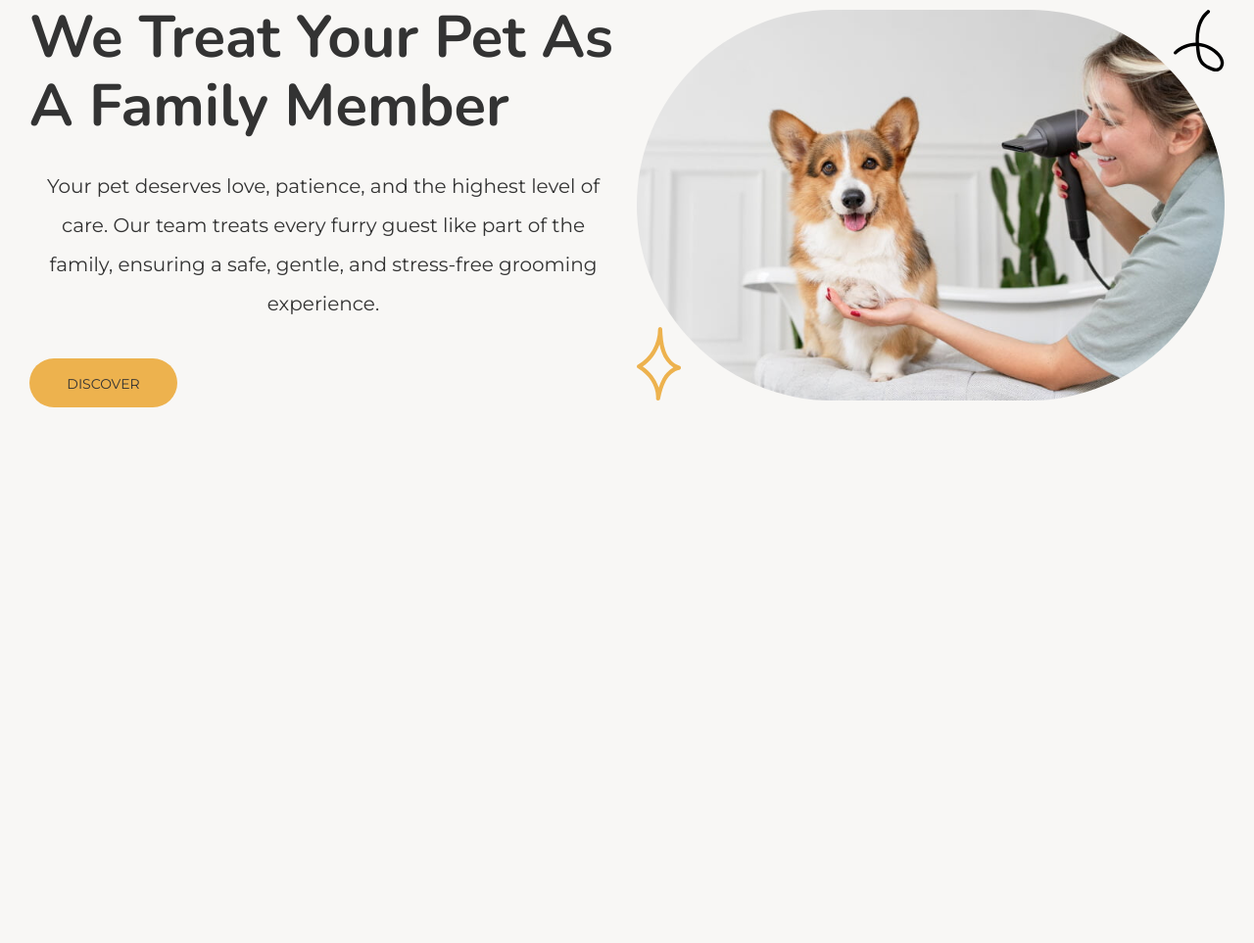
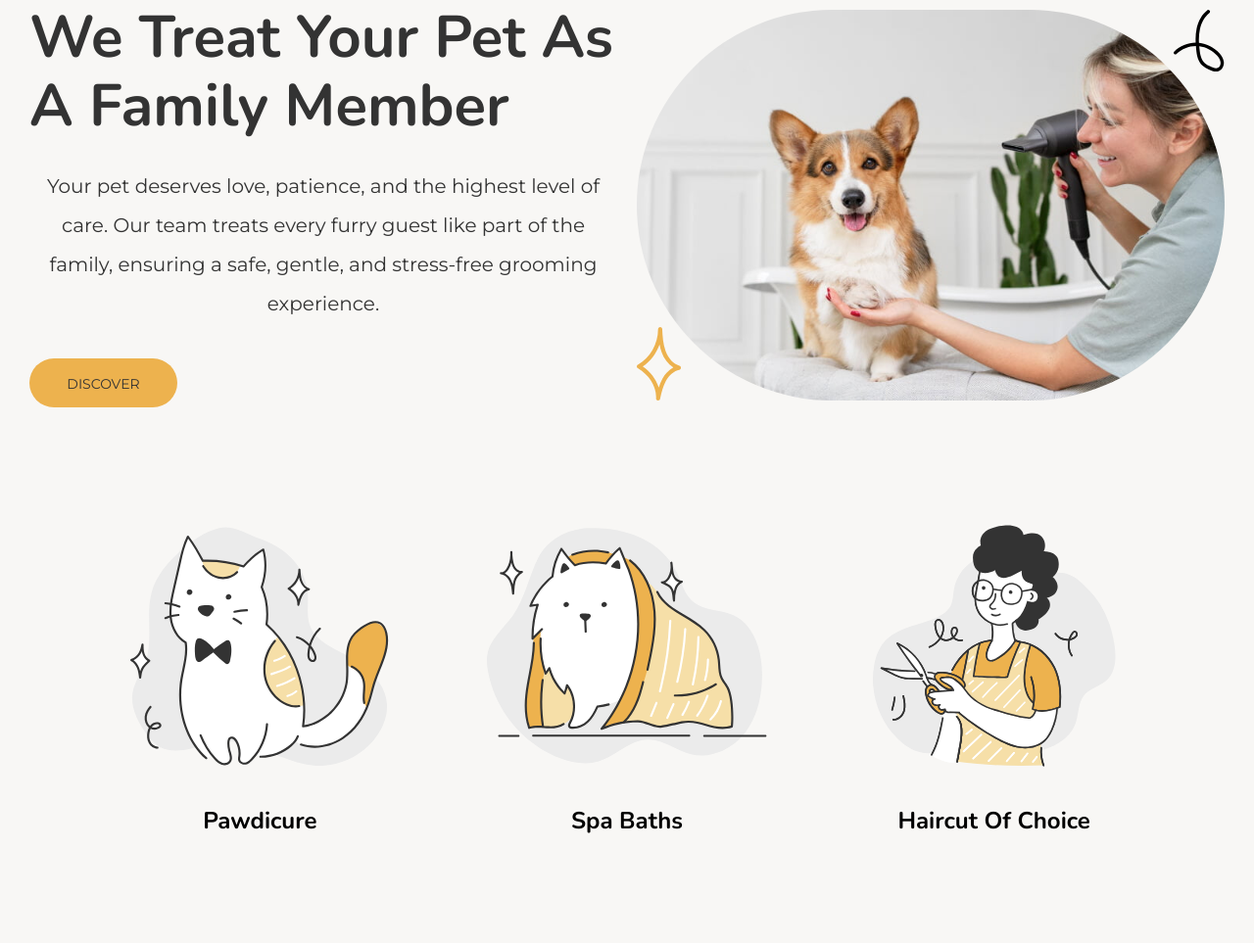
Before and after one commit to Sergei2010/pet-spa, a website built with Vite: page src/index.html in a window 1280 px wide. Shown: the part 1587-2550 px from the top of the page at 98% size. Before the commit the page ends 2063 px from the top, so only its background shows below. Built offline with nearby package versions, Linux system fonts and the light colour scheme; files whose address does not match are found by name.

Commit message:
feature: add section block/service

```diff
--- a/src/css/base/base.css
+++ b/src/css/base/base.css
@@ -20,6 +20,8 @@ body {
   max-width: 1532px;
 }
 
+.container--small{}
+
 .montserrat-font {
 	font-family: 'Montserrat', sans-serif;
 	font-optical-sizing: auto;
--- /dev/null
+++ b/src/css/blocks/service-block.css
@@ -0,0 +1,33 @@
+.service-block{
+  grid-row: 1 / 3;
+  display: grid;
+  grid-template-rows: subgrid;
+  text-align: center;
+}
+
+.service-block__img-wrapper{
+  display: flex;
+  justify-content: center;
+  align-items: center;
+}
+
+.service-block__img{
+  @media (max-width: 767px) {
+    max-width: 220px;
+    height: auto;
+  }
+}
+
+.service-block__title{
+  font-family: var(--second-family);
+  font-weight: 700;
+  font-size: 24px;
+  line-height: 292%;
+  text-transform: capitalize;
+  color: #000;
+
+  @media (max-width: 767px) {
+    font-size: 22px;
+    line-height: 292%;
+  }
+}
--- a/src/css/main.css
+++ b/src/css/main.css
@@ -12,9 +12,11 @@
 @import './blocks/content-block.css';
 @import './blocks/title.css';
 @import './blocks/round-figure-deco.css';
+@import './blocks/service-block.css';
 
 /* Sections */
 @import './sections/nav.css';
 @import './sections/header.css';
 @import './sections/section.css';
 @import './sections/section-treat.css';
+@import './sections/section-service.css';
--- /dev/null
+++ b/src/css/sections/section-service.css
@@ -0,0 +1,15 @@
+.section-service{}
+
+.section-service__content{
+  max-width: 1144px;
+  margin: 0 auto;
+  padding: 0 30px 30px;
+
+  overflow-x: auto;
+
+  display: grid;
+  grid-template-columns: repeat(3, 1fr);
+  grid-template-rows: auto auto;
+  gap: 20px 40px;
+  justify-items: center;
+}
--- a/src/index.html
+++ b/src/index.html
@@ -162,6 +162,38 @@
       </div>
     </div>
   </section>
+
+  <section class="section section-service">
+    <div class="section-service__content">
+      <div class="service-block">
+        <div class="service-block__img-wrapper">
+          <img
+            src="./img/services/cat-01.svg"
+            alt="Cat"
+            class="service-block__img">
+        </div>
+        <h3 class="service-block__title">Pawdicure</h3>
+        </div>
+      <div class="service-block">
+        <div class="service-block__img-wrapper">
+          <img
+            src="./img/services/cat-02.svg"
+            alt="Cat"
+            class="service-block__img">
+        </div>
+        <h3 class="service-block__title">Spa Baths</h3>
+        </div>
+      <div class="service-block">
+        <div class="service-block__img-wrapper">
+          <img
+            src="./img/services/cat-03.svg"
+            alt="Cat"
+            class="service-block__img">
+        </div>
+        <h3 class="service-block__title">Haircut of Choice</h3>
+        </div>
+    </div>
+  </section>
 </main>
 
 </body>
```
